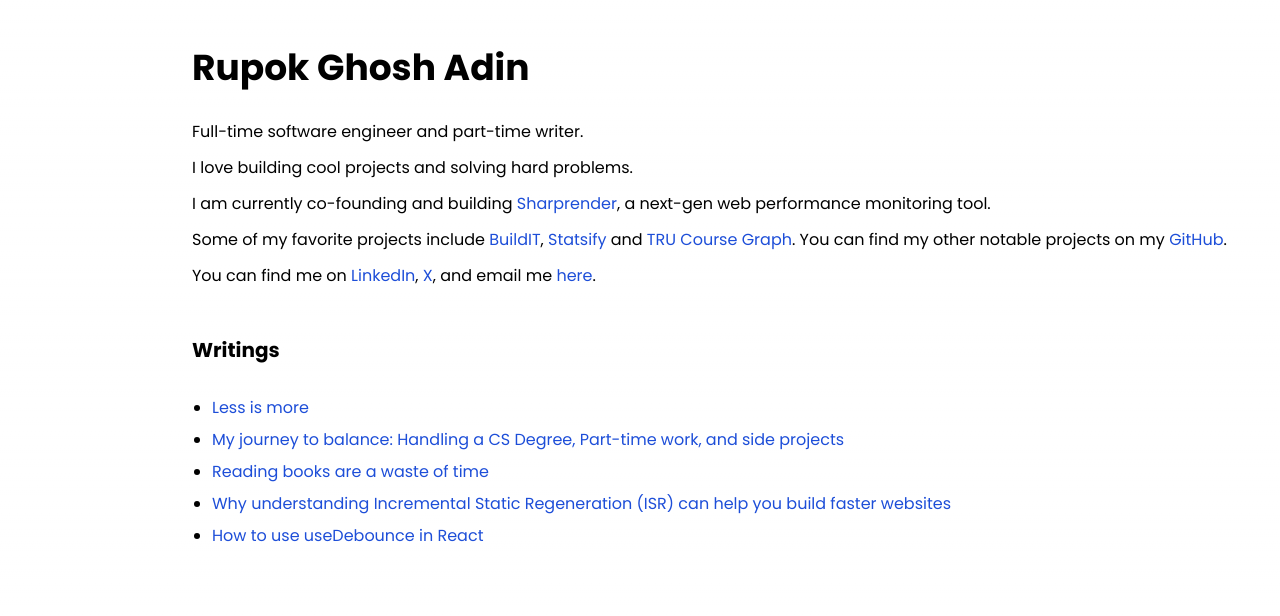
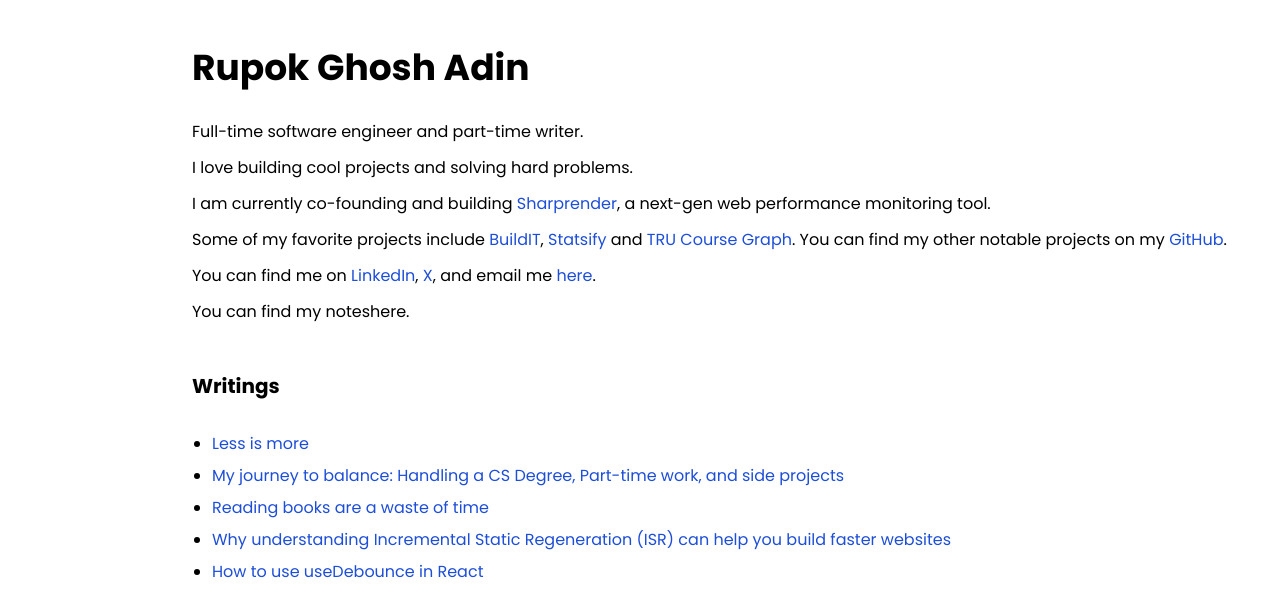
Before and after one commit to rupokghosh/rupokghosh.com, a Next.js app: page / in a window 1280 px wide. Shown: the top 616 px of the page. Built offline with nearby package versions, Linux system fonts and the light colour scheme.

Commit message:
add notes section

```diff
--- a/src/app/blog/[slug]/page.tsx
+++ b/src/app/blog/[slug]/page.tsx
@@ -27,7 +27,7 @@
         <hr className="mb-8 mt-4" />
       </div>
       <div
-        className="prose prose-md max-w-2xl w-full text-left mb-12" // Ensure prose is applied only to content
+        className="prose prose-md max-w-2xl w-full text-left mb-18" // Ensure prose is applied only to content
         dangerouslySetInnerHTML={{ __html: postData.contentHtml }}
       />
     </div>
--- a/src/app/page.tsx
+++ b/src/app/page.tsx
@@ -84,6 +84,12 @@
           </a>
           .
         </p>
+        <p>
+          You can find my notes
+          <Link href="https://www.notion.so/rupokghosh/Notes-732320205a2b4a5bb3cabb2b62432236">
+            here.
+          </Link>
+        </p>
       </div>
       <div className="blogs my-12">
         <h1 className="text-xl font-bold mb-8">Writings</h1>
```
